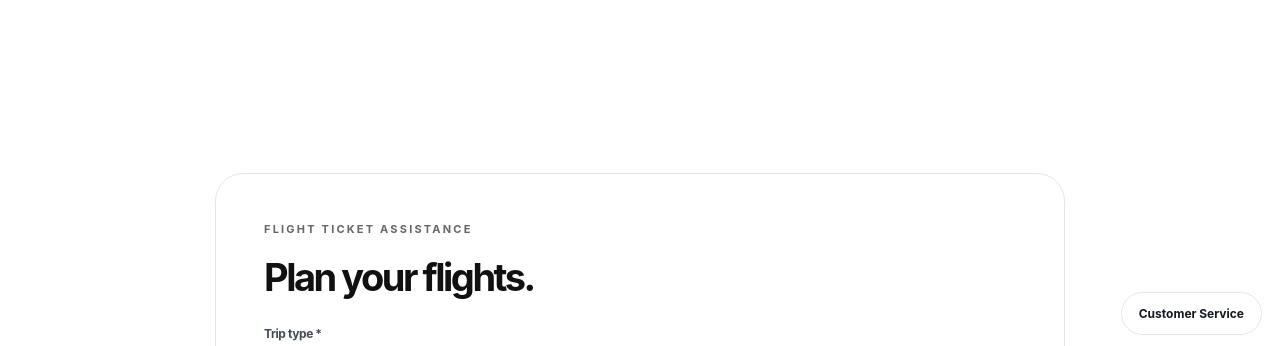
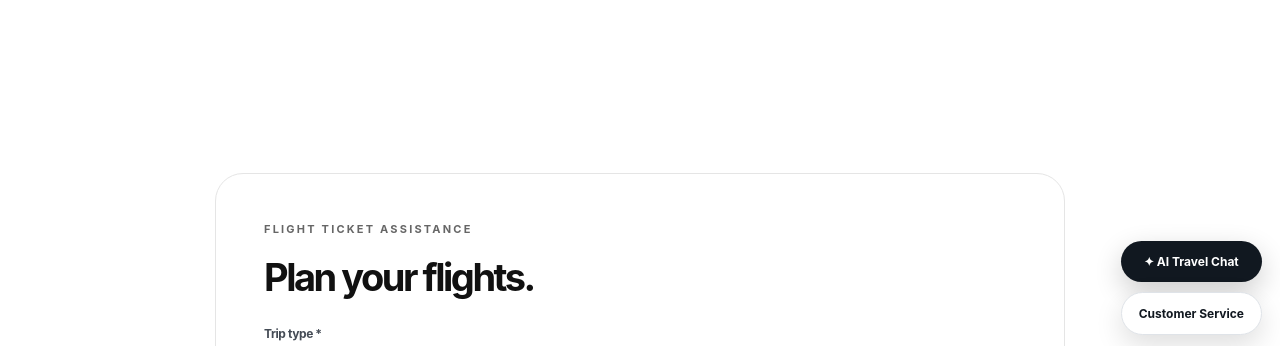
Before and after one commit to xboad514725-eng/vayana-website, a plain HTML site: page flights.html in a window 1280 px wide. Shown: the part 445-791 px from the top of the page. Drawn offline with Linux system fonts and the light colour scheme.

Commit message:
Fix chat button styling cascade on flights.html

```diff
--- a/flights.html
+++ b/flights.html
@@ -817,4 +817,12 @@ document.getElementById('flightRequestForm').addEventListener('submit',async e=>
  const result=await submitVayanaRequest({request_type:'flight',trip_type:trip,departure_city:v('flightFrom'),arrival_city:v('flightTo'),departure_date:departure,return_date:trip==='round_trip'?returnDate:null,passengers,cabin_class:v('flightCabin'),airline_preference:v('flightAirline')||null,full_name:name,email,phone,notes:v('flightNotes')||null,_requiredDate:departure},button);
  if(result?.database_saved===true)e.currentTarget.reset();updateFlightTripFields();
 });
-</script></body></html>
+</script>
+<style id="vayana-chat-final-override-v2">
+/* Final chat styling override: placed after page styles so page themes cannot override Home controls. */
+.chat-launchers > button.chat-launcher:not(.service){background:#111820!important;color:#fff!important;border:0!important;box-shadow:0 10px 28px #0003!important;border-radius:99px!important}
+.chat-launchers > button.chat-launcher.service{background:#fff!important;color:#111820!important;border:1px solid #dfe3e8!important;box-shadow:0 10px 28px #0002!important;border-radius:99px!important}
+.chat-launchers > button.chat-launcher{font-size:12px!important;font-weight:700!important;padding:13px 17px!important;cursor:pointer!important}
+@media(max-width:700px){.chat-launchers > button.chat-launcher{font-size:11px!important;padding:11px 13px!important}}
+</style>
+</body></html>
```
